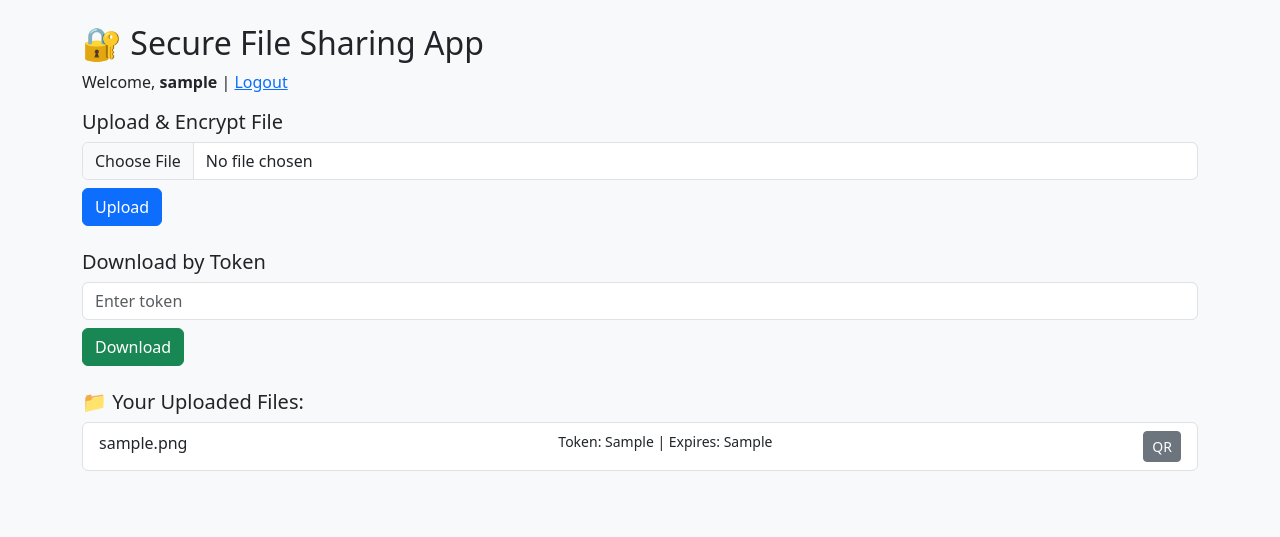
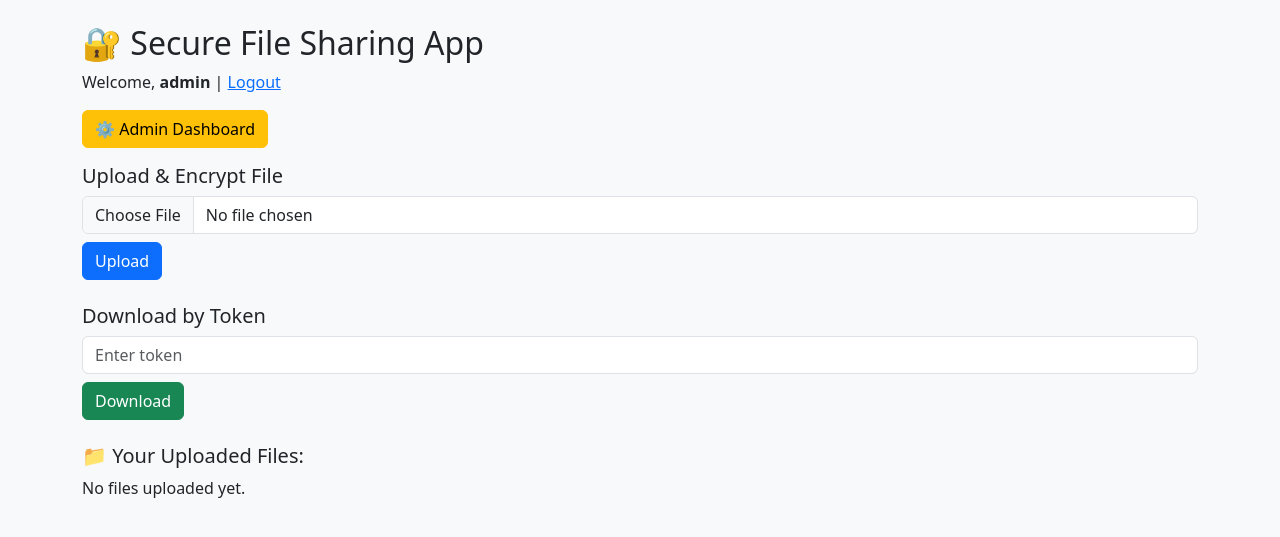
Before and after one commit to AJ3637/secure-file-sharing-app, a Flask app: page / in a window 1280 px wide. Shown: the top 537 px of the page. Run offline with Flask 3, Linux system fonts and the light colour scheme; the visitor is signed in with stand-in values (Sample User, id 1); tables that the repository leaves empty hold one stand-in row (values such as "Sample post").

Commit message:
Update home.html

```diff
--- a/templates/home.html
+++ b/templates/home.html
@@ -1,4 +1,3 @@
-
 <!DOCTYPE html>
 <html>
 <head>
@@ -20,6 +19,10 @@
     {% if 'user' in session %}
         <p>Welcome, <strong>{{ session['user'] }}</strong> | <a href="/logout">Logout</a></p>
 
+        {% if session['user'] == 'admin' %}
+        <a href="/admin" class="btn btn-warning mb-3">⚙️ Admin Dashboard</a>
+        {% endif %}
+
         <form method="POST" enctype="multipart/form-data" action="/upload" class="mb-4">
             <h5>Upload & Encrypt File</h5>
             <input type="file" name="file" required class="form-control mb-2">
@@ -37,8 +40,13 @@
             <ul class="list-group">
                 {% for filename, token, expiry in files %}
                     <li class="list-group-item d-flex justify-content-between">
-                        {{ filename }}<br><small>Token: {{ token }} | Expires: {{ expiry }}</small>
-                        <a href="/qr/{{ token }}" class="btn btn-sm btn-secondary">QR</a>
+                        <div>
+                          <strong>{{ filename }}</strong><br>
+                          <small>Token: {{ token }} | Expires: {{ expiry }}</small>
+                        </div>
+                        <div>
+                          <a href="/qr/{{ token }}" class="btn btn-sm btn-secondary">QR</a>
+                        </div>
                     </li>
                 {% endfor %}
             </ul>
```
